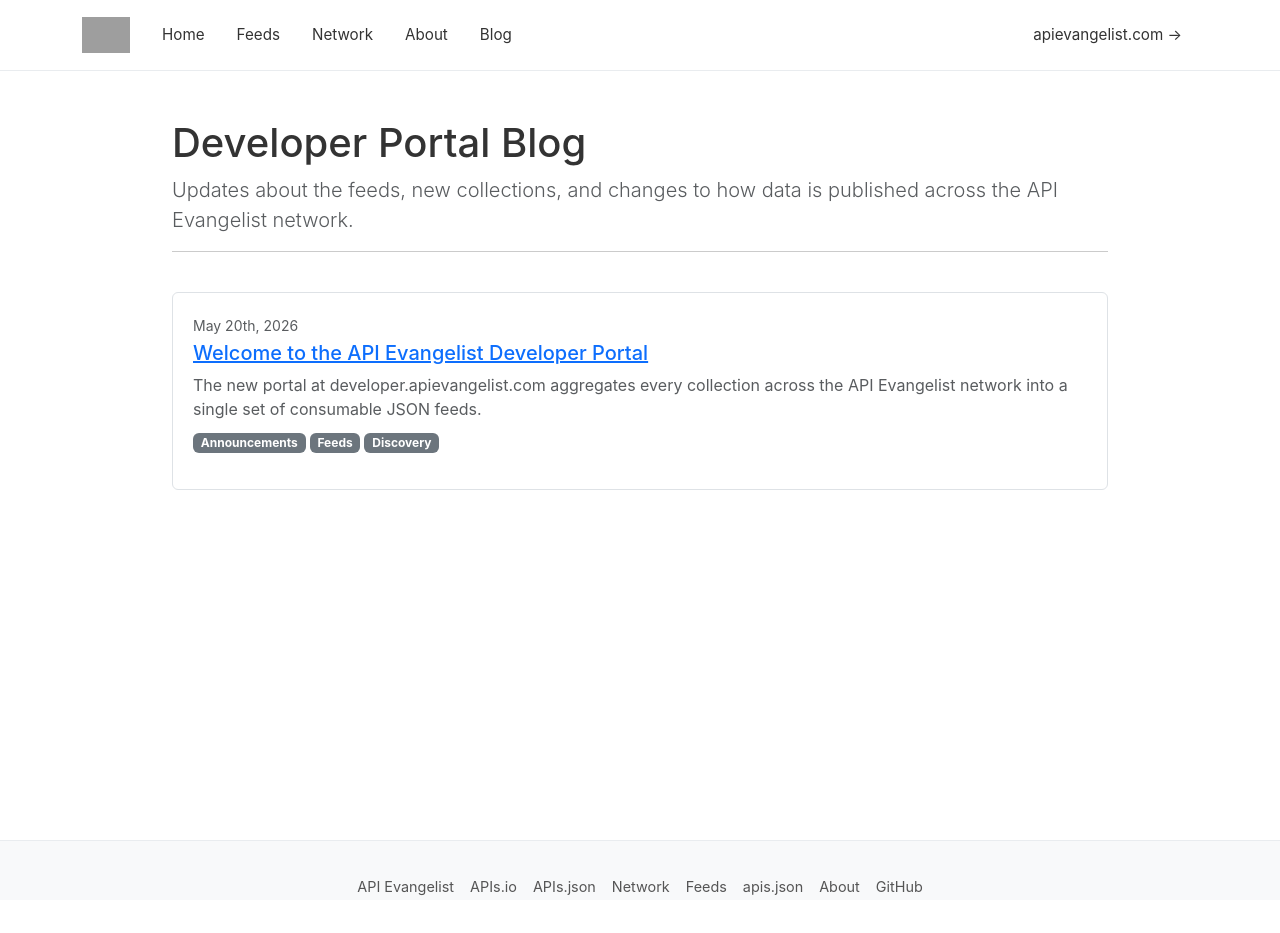
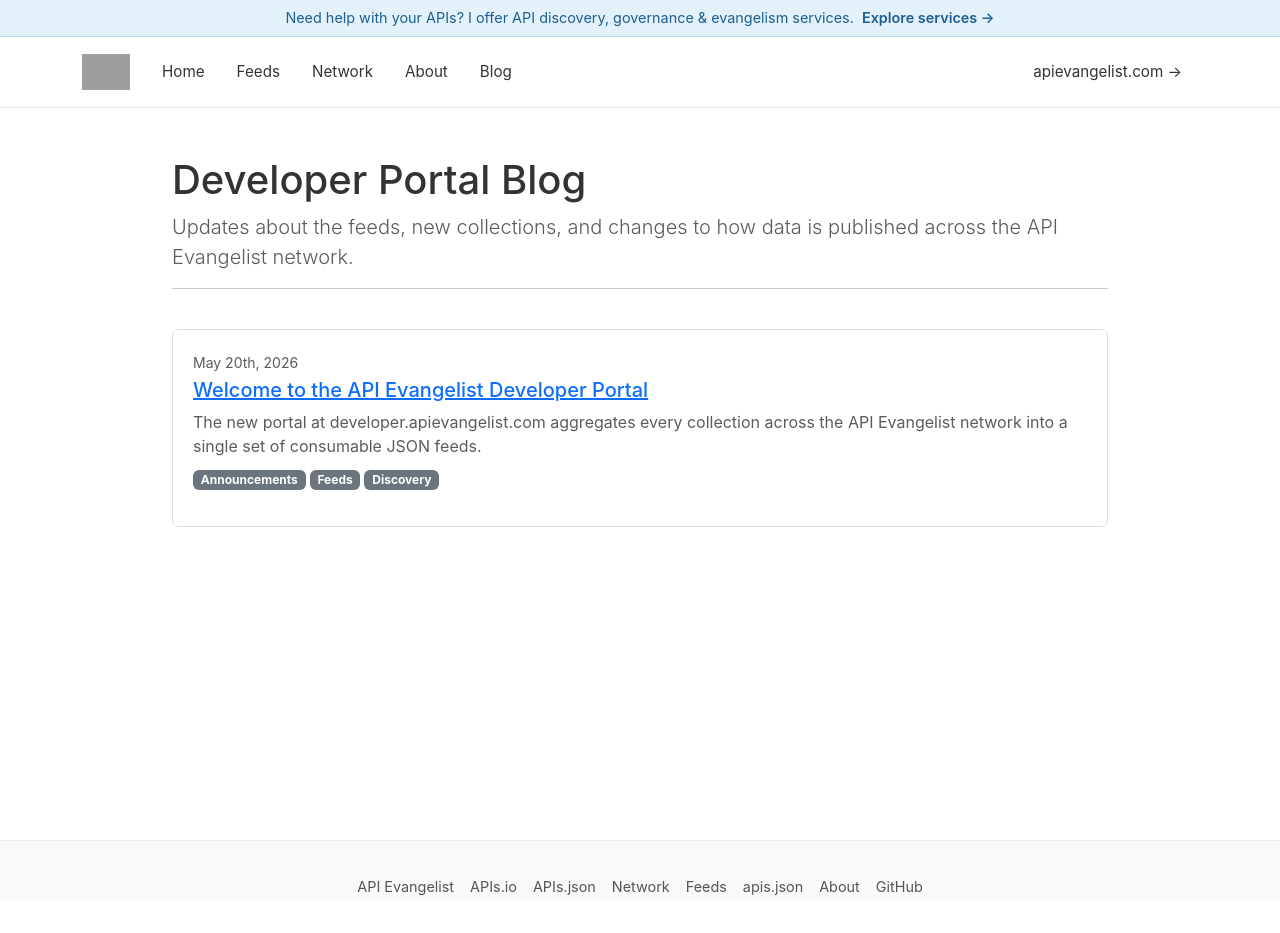
Before and after one commit to api-evangelist/developer, a Jekyll site: the page built from blog/index.html, in a window 1280 px wide. Built offline with Jekyll 4.4.1, drawn with Linux system fonts in a browser that asks for light colours; the list of posts is cut into pages by our own code; grey boxes are pictures that could not be loaded.

Commit message:
Add API Evangelist services announcement bar to all pages
Light-blue (brand #e3f1fb) always-on bar at the top of every page linking to
https://apievangelist.com/services/ via a new service-banner.html include.

Co-Authored-By: Claude Opus 4.8 (1M context) <noreply@anthropic.com>

```diff
--- /dev/null
+++ b/_includes/service-banner.html
@@ -0,0 +1,5 @@
+<!-- API Evangelist services announcement bar -->
+<div class="w-100 text-center py-2 px-3" style="background-color:#e3f1fb;border-bottom:1px solid #b6dcf5;font-size:0.9rem;line-height:1.4;">
+  <span style="color:#1c5f90;">Need help with your APIs? I offer API discovery, governance &amp; evangelism services.</span>
+  <a href="https://apievangelist.com/services/" class="fw-semibold text-decoration-none ms-1" style="color:#1c5f90;">Explore services &rarr;</a>
+</div>
--- a/_layouts/default.html
+++ b/_layouts/default.html
@@ -55,6 +55,7 @@
     </style>
   </head>
   <body>
+  {% include service-banner.html %}
     <nav class="navbar navbar-expand-lg">
       <div class="container">
         <a class="navbar-brand" href="{{ site.url }}/" aria-label="{{ site.name }} home">
```
